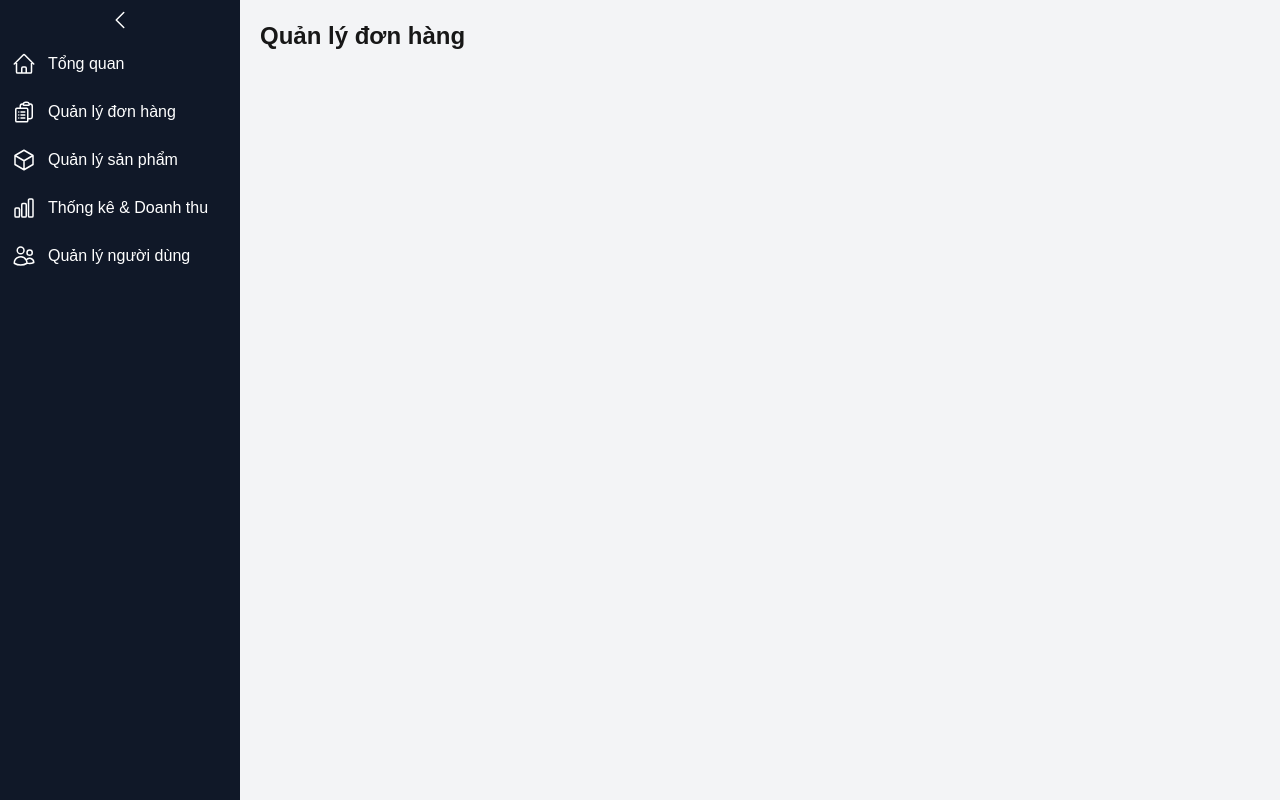
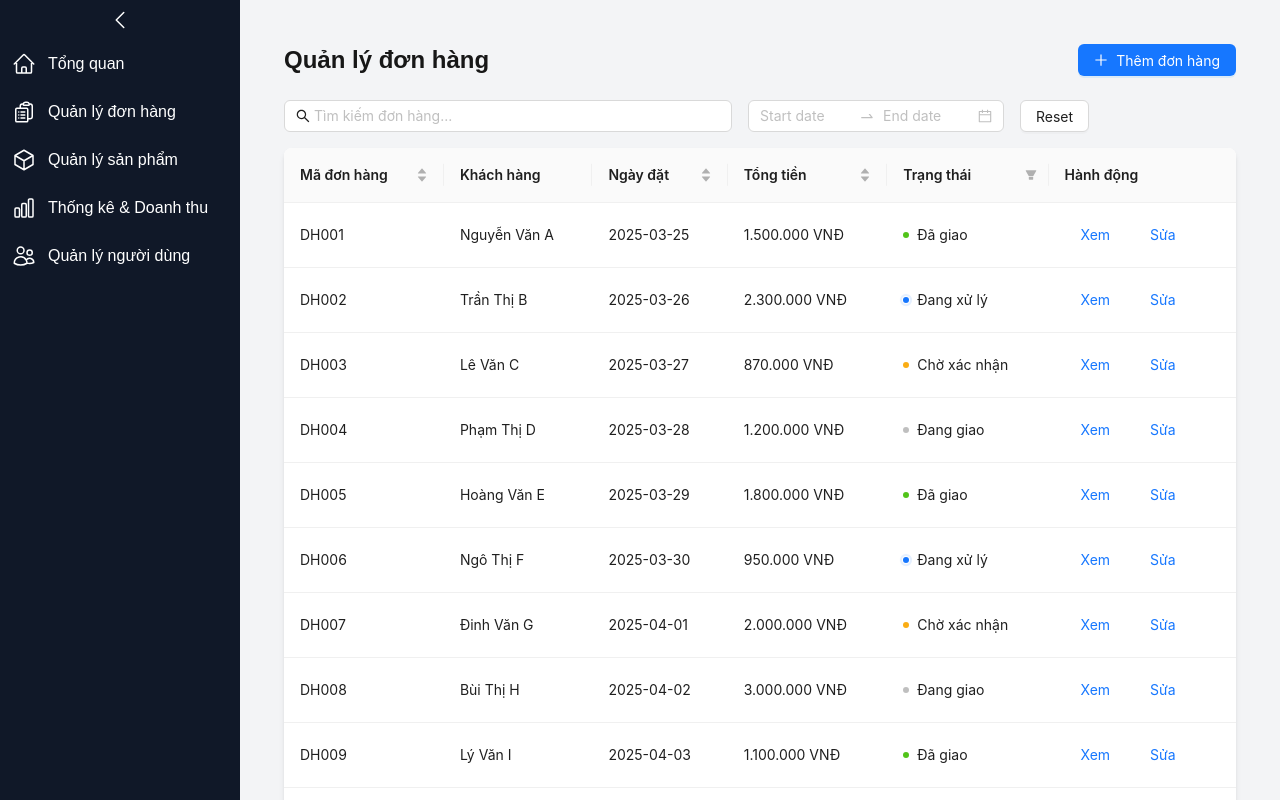
Before and after one commit to EthanNguyen04/Web_Unigo, a Next.js app: page /orders in a window 1280 px wide. Shown: the top 800 px of the page. Built offline with nearby package versions, Linux system fonts and the light colour scheme.

Commit message:
giao dien quan ly ban hang

```diff
--- a/src/app/layout.tsx
+++ b/src/app/layout.tsx
@@ -1,6 +1,7 @@
 import type { Metadata } from "next";
 import "./globals.css";
 import Layout from "@/components/Layout";
+
 
 export const metadata: Metadata = {
   title: "Admin Panel",
--- a/src/app/orders/page.tsx
+++ b/src/app/orders/page.tsx
@@ -1,3 +1,246 @@
+"use client";
+
+import { useState, useMemo } from 'react';
+import { Table, Button, Badge, Input, DatePicker } from 'antd';
+import { SearchOutlined, PlusOutlined } from '@ant-design/icons';
+import moment from 'moment';
+
+const { RangePicker } = DatePicker;
+
 export default function OrdersPage() {
-    return <h1 className="text-2xl font-bold">Quản lý đơn hàng</h1>;
-  }
+  const [searchText, setSearchText] = useState('');
+  const [dateRange, setDateRange] = useState([null, null]);
+
+  const data = [
+    {
+      key: '1',
+      orderId: 'DH001',
+      customer: 'Nguyễn Văn A',
+      date: '2025-03-25',
+      total: 1500000,
+      status: 'Đã giao',
+    },
+    {
+      key: '2',
+      orderId: 'DH002',
+      customer: 'Trần Thị B',
+      date: '2025-03-26',
+      total: 2300000,
+      status: 'Đang xử lý',
+    },
+    {
+      key: '3',
+      orderId: 'DH003',
+      customer: 'Lê Văn C',
+      date: '2025-03-27',
+      total: 870000,
+      status: 'Chờ xác nhận',
+    },
+    {
+      key: '4',
+      orderId: 'DH004',
+      customer: 'Phạm Thị D',
+      date: '2025-03-28',
+      total: 1200000,
+      status: 'Đang giao',
+    },
+    {
+      key: '5',
+      orderId: 'DH005',
+      customer: 'Hoàng Văn E',
+      date: '2025-03-29',
+      total: 1800000,
+      status: 'Đã giao',
+    },
+    {
+      key: '6',
+      orderId: 'DH006',
+      customer: 'Ngô Thị F',
+      date: '2025-03-30',
+      total: 950000,
+      status: 'Đang xử lý',
+    },
+    {
+      key: '7',
+      orderId: 'DH007',
+      customer: 'Đinh Văn G',
+      date: '2025-04-01',
+      total: 2000000,
+      status: 'Chờ xác nhận',
+    },
+    {
+      key: '8',
+      orderId: 'DH008',
+      customer: 'Bùi Thị H',
+      date: '2025-04-02',
+      total: 3000000,
+      status: 'Đang giao',
+    },
+    {
+      key: '9',
+      orderId: 'DH009',
+      customer: 'Lý Văn I',
+      date: '2025-04-03',
+      total: 1100000,
+      status: 'Đã giao',
+    },
+    {
+      key: '10',
+      orderId: 'DH010',
+      customer: 'Vũ Thị K',
+      date: '2025-04-04',
+      total: 2500000,
+      status: 'Đang xử lý',
+    },
+    {
+      key: '11',
+      orderId: 'DH011',
+      customer: 'Trương Văn L',
+      date: '2025-04-05',
+      total: 1400000,
+      status: 'Chờ xác nhận',
+    },
+    {
+      key: '12',
+      orderId: 'DH012',
+      customer: 'Hà Thị M',
+      date: '2025-04-06',
+      total: 1700000,
+      status: 'Đang giao',
+    },
+  ];
+
+  const getStatusBadge = (status) => {
+    const statusMap = {
+      'Đã giao': 'success',
+      'Đang xử lý': 'processing',
+      'Đang giao': 'default',
+      'Chờ xác nhận': 'warning',
+    };
+    return statusMap[status] || 'default';
+  };
+
+  const filteredData = useMemo(() => {
+    return data.filter(item => {
+      const matchesSearchText =
+        item.orderId.toLowerCase().includes(searchText.toLowerCase()) ||
+        item.customer.toLowerCase().includes(searchText.toLowerCase());
+
+      const itemDate = moment(item.date, 'YYYY-MM-DD');
+      let matchesDate = true;
+
+      if (dateRange[0] && dateRange[1]) {
+        const startDate = moment.min(moment(dateRange[0]), moment(dateRange[1]));
+        const endDate = moment.max(moment(dateRange[0]), moment(dateRange[1]));
+        matchesDate = itemDate.isBetween(startDate, endDate, 'day', '[]');
+      } else if (dateRange[0]) {
+        matchesDate = itemDate.isSame(dateRange[0], 'day');
+      }
+
+      return matchesSearchText && matchesDate;
+    });
+  }, [searchText, dateRange]);
+
+  const columns = [
+    {
+      title: 'Mã đơn hàng',
+      dataIndex: 'orderId',
+      key: 'orderId',
+      sorter: (a, b) => a.orderId.localeCompare(b.orderId),
+    },
+    {
+      title: 'Khách hàng',
+      dataIndex: 'customer',
+      key: 'customer',
+    },
+    {
+      title: 'Ngày đặt',
+      dataIndex: 'date',
+      key: 'date',
+      sorter: (a, b) => new Date(a.date) - new Date(b.date),
+    },
+    {
+      title: 'Tổng tiền',
+      dataIndex: 'total',
+      key: 'total',
+      render: (text) => `${text.toLocaleString('vi-VN')} VNĐ`, // Chỉ định locale 'vi-VN'
+      sorter: (a, b) => a.total - b.total,
+    },
+    {
+      title: 'Trạng thái',
+      dataIndex: 'status',
+      key: 'status',
+      render: (status) => (
+        <Badge
+          status={getStatusBadge(status)}
+          text={status}
+        />
+      ),
+      filters: [
+        { text: 'Đã giao', value: 'Đã giao' },
+        { text: 'Đang xử lý', value: 'Đang xử lý' },
+        { text: 'Đang giao', value: 'Đang giao' },
+        { text: 'Chờ xác nhận', value: 'Chờ xác nhận' },
+      ],
+      onFilter: (value, record) => record.status === value,
+    },
+    {
+      title: 'Hành động',
+      key: 'action',
+      render: (_, record) => (
+        <div className="space-x-2">
+          <Button type="link" className="text-blue-500">
+            Xem
+          </Button>
+          <Button type="link" className="text-green-500">
+            Sửa
+          </Button>
+        </div>
+      ),
+    },
+  ];
+
+  return (
+    <div className="container mx-auto p-6">
+      <div className="flex justify-between items-center mb-6">
+        <h1 className="text-2xl font-bold">Quản lý đơn hàng</h1>
+        <Button
+          type="primary"
+          icon={<PlusOutlined />}
+          className="bg-blue-500"
+        >
+          Thêm đơn hàng
+        </Button>
+      </div>
+
+      <div className="mb-4 flex gap-4 items-center">
+        <Input
+          placeholder="Tìm kiếm đơn hàng..."
+          prefix={<SearchOutlined />}
+          value={searchText}
+          onChange={(e) => setSearchText(e.target.value)}
+          className="max-w-md"
+        />
+        <RangePicker
+          value={dateRange}
+          format="YYYY-MM-DD"
+          onChange={(dates) => setDateRange(dates || [null, null])}
+          allowClear
+          className="w-64"
+        />
+        <Button onClick={() => setDateRange([null, null])}>Reset</Button>
+      </div>
+
+      <Table
+        columns={columns}
+        dataSource={filteredData}
+        pagination={{
+          pageSize: 10,
+          showSizeChanger: true,
+          showQuickJumper: true,
+        }}
+        className="shadow-md rounded-lg"
+      />
+    </div>
+  );
+}
```
Also changed, not shown: package.json (+6 -1 lines), 1 other file (tests, documents, lock files or other folders).
